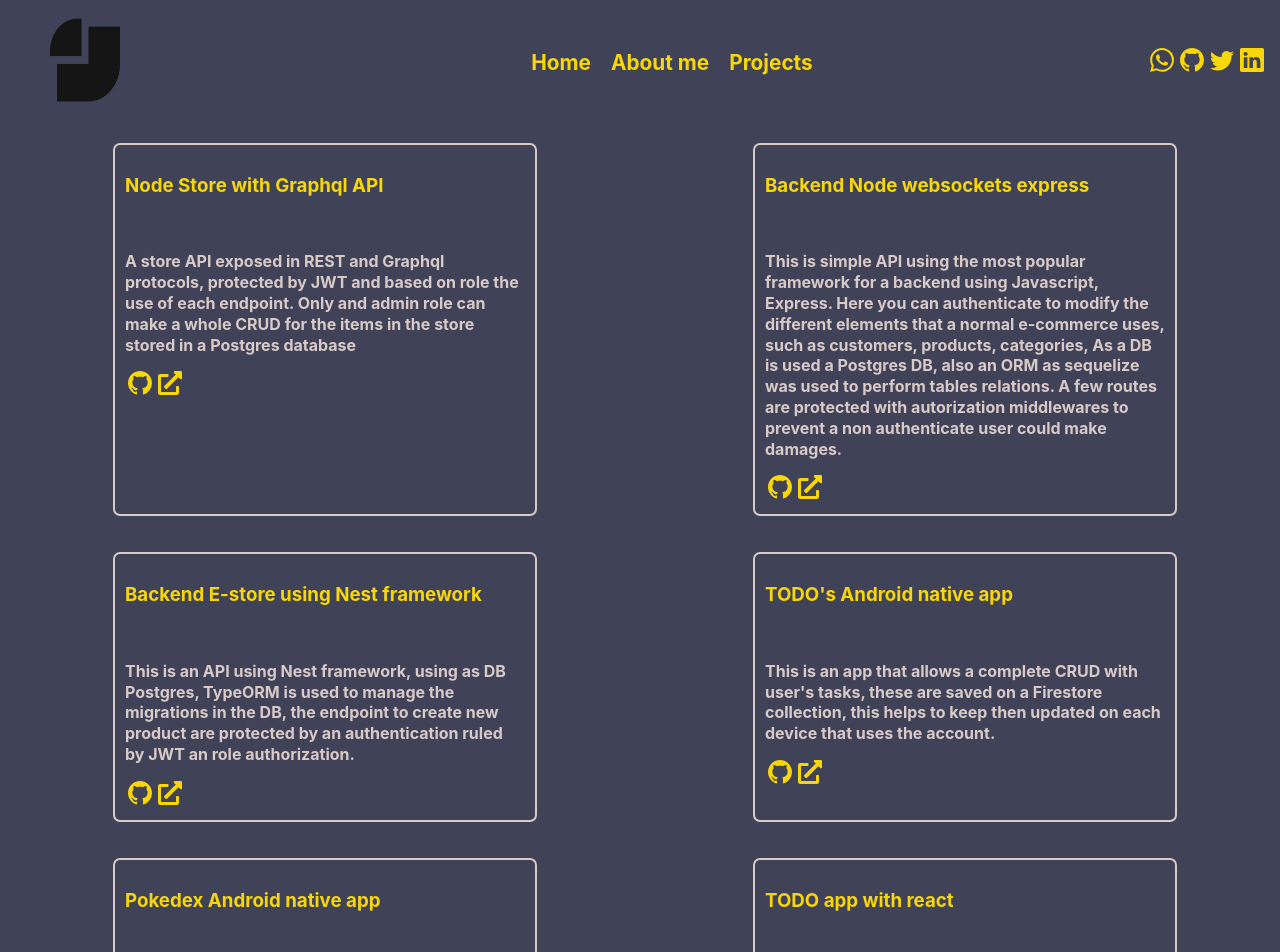
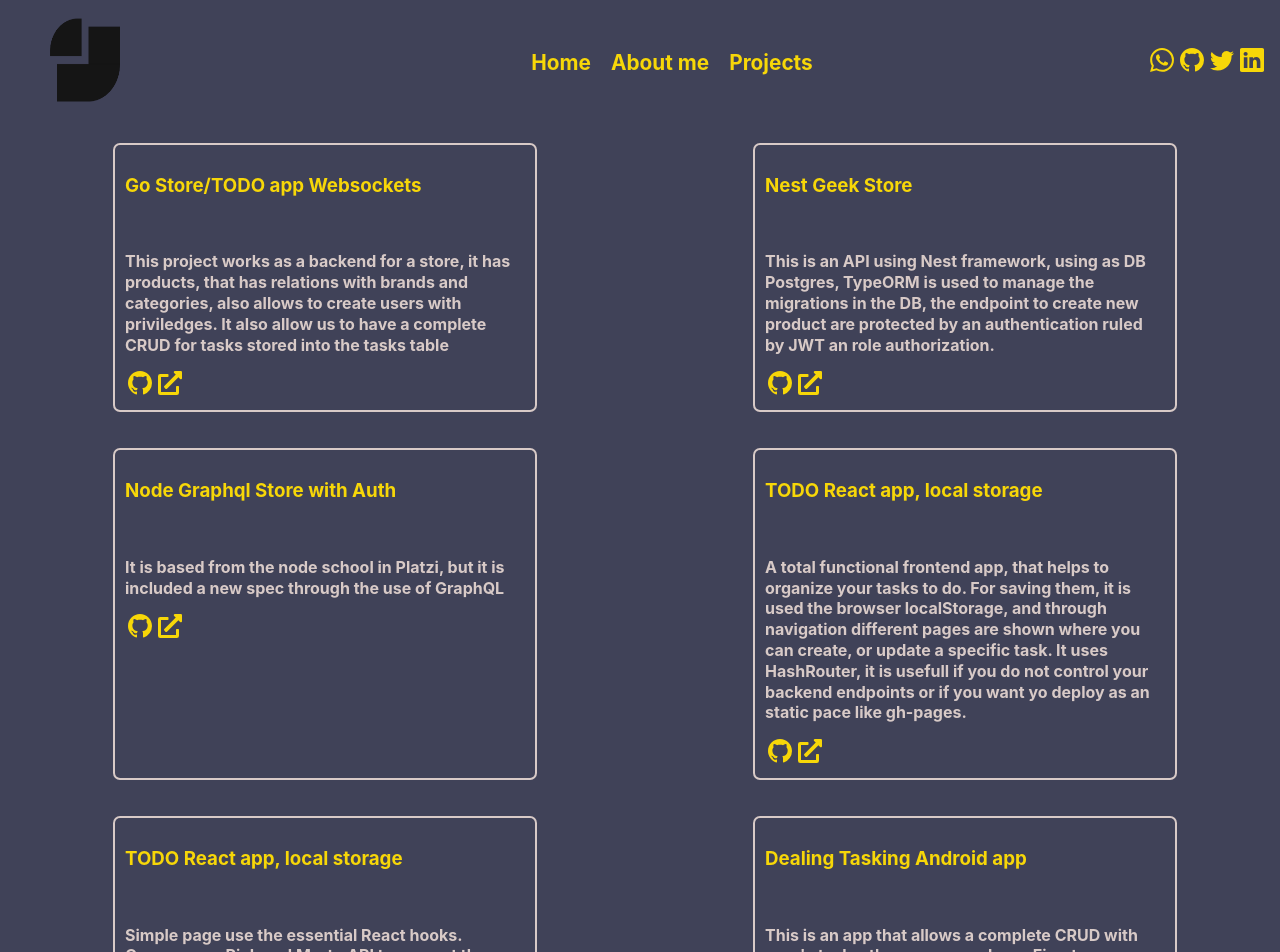
Before and after one commit to jose827corrza/jose827corrza-v1.github.io, a React (Create React App) app: page /projects in a window 1280 px wide. Shown: the top 952 px of the page. Built offline with nearby package versions, Linux system fonts and the light colour scheme.

Commit message:
Update the projects, and check the correct DNS of all of these

```diff
--- a/src/containers/ProjectList.jsx
+++ b/src/containers/ProjectList.jsx
@@ -4,144 +4,99 @@ import ProjectItem from '../components/ProjectItem'
 const ProjectList = () => {
   return (
     <div className='project-list'>
-        <ProjectItem
-          repoName={RepoList.nodeGraphql.name}
-          languages={RepoList.nodeGraphql.Languages}
-          deployUrl={RepoList.nodeGraphql.DeployUrl}
-          isDeploy={RepoList.nodeGraphql.isDeployed}
-          gitUrl={RepoList.nodeGraphql.RepoUrl}
-          description={RepoList.nodeGraphql.Description}/>
-        <ProjectItem
-          repoName={RepoList.backExpress.name}
-          languages={RepoList.backExpress.Languages}
-          deployUrl={RepoList.backExpress.Languages}
-          isDeploy={RepoList.backExpress.isDeployed}
-          gitUrl={RepoList.backExpress.RepoUrl}
-          description={RepoList.backExpress.Description}
+      {
+        projectsList.map((project) => (
+          <ProjectItem
+              key={project.Id}
+              repoName={project.Name}
+              description={project.Description}
+              deployUrl={project.DeployUrl}
+              gitUrl={project.RepoUrl}
+              isDeploy={project.isDeployed}
+              languages={project.Languages}
           />
-        {/* <ProjectItem repoName={"Ecommerce with TS"}  languages={['Typescript']} deployUrl={'back-typescript'} isDeploy={false} gitUrl={}/>
-        <ProjectItem repoName={"Ecommerce using  express"}  languages={["Javascript"]} deployUrl={'back-express'} isDeploy={true} gitUrl={}/> */}
-        <ProjectItem
-          repoName={RepoList.backNest.Name}
-          languages={RepoList.backNest.Languages}
-          deployUrl={RepoList.backNest.DeployUrl}
-          isDeploy={RepoList.backNest.isDeployed}
-          gitUrl={RepoList.backNest.RepoUrl}
-          description={RepoList.backNest.Description}/>
-        <ProjectItem
-          repoName={RepoList.dealTask.Name}
-          languages={RepoList.dealTask.Languages}
-          deployUrl={RepoList.dealTask.DeployUrl}
-          isDeploy={RepoList.dealTask.isDeployed}
-          gitUrl={RepoList.dealTask.RepoUrl}
-          description={RepoList.dealTask.Description}/>
-        <ProjectItem
-          repoName={RepoList.pokemonPedia.Name}
-          languages={RepoList.pokemonPedia.Languages}
-          deployUrl={RepoList.pokemonPedia.DeployUrl}
-          isDeploy={RepoList.pokemonPedia.isDeployed}
-          gitUrl={RepoList.pokemonPedia.RepoUrl}
-          description={RepoList.pokemonPedia.Description}/>
-        <ProjectItem
-          repoName={RepoList.reactTodo.name}
-          languages={RepoList.reactTodo.Languages}
-          deployUrl={RepoList.reactTodo.DeployUrl}
-          isDeploy={RepoList.reactTodo.isDeployed}
-          gitUrl={RepoList.reactTodo.RepoUrl}
-          description={RepoList.reactTodo.Description}/>
-        <ProjectItem
-          repoName={RepoList.reactNativeTask.Name}
-          languages={RepoList.reactNativeTask.Languages}
-          deployUrl={RepoList.reactNativeTask.DeployUrl}
-          isDeploy={RepoList.reactNativeTask.isDeployed}
-          gitUrl={RepoList.reactNativeTask.RepoUrl}
-          description={RepoList.reactNativeTask.Description}/>
+        ))
+      }
     </div>
   )
 }
 
-const RepoList = {
-  nodeGraphql: {
-    name: "Node Store with Graphql API",
+const projectsList = [
+{
+  Id: 1,
+  Name: "Go Store/TODO app Websockets",
     Description:
-      "A store API exposed in REST and Graphql protocols, protected by JWT and based on role the use of each endpoint. Only and admin role can make a whole CRUD for the items in the store stored in a Postgres database",
-    Languages: ["Node", "MongoDB", "Graphql"],
-    Name: "REST - Graphql API served on Node",
+      "This project works as a backend for a store, it has products, that has relations with brands and categories, also allows to create users with priviledges. It also allow us to have a complete CRUD for tasks stored into the tasks table",
+    Languages: ["Golang", "Postgres", "GORM"],
+    RepoUrl: "https://github.com/jose827corrza/go-store-websockets",
+    isDeployed: true,
+    DeployUrl: 'https://jose827corrza.github.io/go-store-websockets/',
+  },
+  {
+    Id: 2,
+    Name: "Nest Geek Store",
+    Description:
+      "This is an API using Nest framework, using as DB Postgres, TypeORM is used to manage the migrations in the DB, the endpoint to create new  product are protected by an authentication ruled by JWT an role authorization.",
+    Languages: ["Typescript", "NestJS", "TypeORM", "Postgres"],
+    RepoUrl: "https://github.com/jose827corrza/nest_geek_store",
+    isDeployed: true,
+    DeployUrl: 'https://nest-geek-josedev-store.up.railway.app/docs/',
+  },
+  {
+    Id: 3,
+    Name: "Node Graphql Store with Auth",
+    Description:
+      "It is based from the node school in Platzi, but it is included a new spec through the use of GraphQL",
+    Languages: ["Javascript", "TypeORM", "Postgres", "Graphql"],
     RepoUrl: "https://github.com/jose827corrza/node-store-graphql-api",
     isDeployed: true,
     DeployUrl: 'https://node-store-graphql-api-production.up.railway.app/docs/',
   },
-  backNest:{
-    name: "Nest Geek store backend",
+  {
+    Id: 4,
+    Name: "TODO React app, local storage",
     Description:
-      "This is an API using Nest framework, using as DB Postgres, TypeORM is used to manage the migrations in the DB, the endpoint to create new  product are protected by an authentication ruled by JWT an role authorization.",
-    Languages: ["Typescript", "MongoDB", "NestJS"],
-    Name: "Backend E-store using Nest framework",
-    RepoUrl: "https://github.com/jose827corrza/nest_geek_store",
+      `A total functional frontend app, that helps to organize your tasks to do.
+      For saving them, it is used the browser localStorage, and through navigation different pages are shown where you can create, or update a specific task.
+      It uses HashRouter, it is usefull if you do not control your backend endpoints or if you want yo deploy as an static pace like gh-pages.`,
+    Languages: ["Javascript", "React", "CSS"],
+    RepoUrl: "https://github.com/jose827corrza/todos-react-app",
     isDeployed: true,
-    DeployUrl: "https://nest-geek-josedev-store.up.railway.app/docs/",
+    DeployUrl: 'https://josedev-todo-app.netlify.app',
   },
-  backTypescript: {
-    name: "Store backend with typescript",
+  {
+    Id: 5,
+    Name: "TODO React app, local storage",
     Description:
-      "This is an API completely typed using TS, for minize the production bugs due to  entities problems, it uses a NoSQL DB",
-    Languages: ["Typescript", "MongoDB"],
-    Name: "Backend E-store using Typescript",
-    RepoUrl: "https://github.com/jose827corrza/ecommerce-ts",
-    isDeployed: false,
-    DeployUrl: "",
+      `Simple page use the essential React hooks. Consumes a Rick and Morty API to request the information showed`,
+    Languages: ["Javascript", "React", "Tailwind"],
+    RepoUrl: "https://github.com/jose827corrza/rickAndMorty-app",
+    isDeployed: true,
+    DeployUrl: 'https://rickzable-with-hooks.netlify.app/',
   },
-  backExpress: {
-    name: "Backend Node websockets express",
-    Description:
-      "This is simple API using the most popular framework for a backend using Javascript, Express. Here you can authenticate to modify the different elements that a normal e-commerce uses, such as customers, products, categories, As a DB is used a Postgres DB, also an ORM as sequelize was used to perform tables relations. A few routes are protected with autorization middlewares to prevent a non authenticate user could make damages.",
-    Languages: ["Javascript", "Express"],
-    Name: "Backend Node websockets express",
-    RepoUrl: "https://github.com/jose827corrza/node-websocket",
-    isDeployed: true,
-    DeployUrl: "https://node-websocket-production-3ece.up.railway.app/docs",
-  },
-  dealTask: {
-    name: "Dealing Tasking Android app",
+   {
+    Id: 6,
+    Name: "Dealing Tasking Android app",
     Description:
       "This is an app that allows a complete CRUD with user's tasks, these are saved on a Firestore  collection, this helps to keep then updated on each device that uses the account.",
     Languages: ["Kotlin", "Compose"],
-    Name: "TODO's Android native app ",
     RepoUrl: "https://github.com/jose827corrza/DealingTasking",
     isDeployed: true,
     DeployUrl:
       "https://play.google.com/store/apps/details?id=com.josedev.dealingtasking&hl=es_CO&gl=US",
   },
-  pokemonPedia: {
-    name: "Pokemon Pedia Android app",
+  {
+    Id: 7,
+    Name: "Pokedex Android native app",
     Description:
       "This is an app that consumes from a free remote API,  pokemon data, and allows to watch some specific data about each Pokemon.",
     Languages: ["Kotlin", "Compose"],
-    Name: "Pokedex Android native app",
     RepoUrl: "https://github.com/jose827corrza/Poke-InfoPedia",
     isDeployed: true,
     DeployUrl:
       "https://play.google.com/store/apps/details?id=com.josedev.pokedex&hl=es_CO&gl=US",
   },
-  reactNativeTask: {
-    name: "Task mobile app with react native",
-    Description:
-      "This is a TODO's app, that is planned to do the same work as its 'gib brother' dealing tasking, with a CRUD for user's tasks",
-    Languages: ["Javascript", "React native"],
-    Name: "TODO's multiplatform app",
-    RepoUrl: "https://github.com/jose827corrza/taskAppReactNative",
-    isDeployed: false,
-    DeployUrl: "",
-  },
-  reactTodo: {
-    name: "TODO app with react",
-    Description:
-      "This is a TODO's app, that is planned to do the same work as its 'big brother' dealing tasking, with a CRUD for user's tasks, it storages the taks in localStorage in the browser and using React Hooks deal with the state and its change",
-    Languages: ["Javascript", "React"],
-    Name: "TODO's multiplatform app",
-    RepoUrl: "https://github.com/jose827corrza/todos-react-app",
-    isDeployed: true,
-    DeployUrl: "https://gregarious-twilight-5d2008.netlify.app/",
-  },
-};
+]
+
+
 export default ProjectList
--- a/src/pages/AboutMe.jsx
+++ b/src/pages/AboutMe.jsx
@@ -19,7 +19,7 @@ const AboutMe = () => {
           <p>
             My name is Jose Daniel I am 26 years old. I am electromechanical
             engineer, continuous learner, autodidact, and tech enthusiastic. I have been working
-            as a backend developer for a year in a fintech company. At the same time I've been learning
+            as a backend developer for more than a year in a fintech company. At the same time I've been learning
             about technologies, which I've used for creating a few APIs, apps and some frontends apps 🚀.
 
             {/* In these projects that I've developed, some of the tools and languages loved and used by
```
